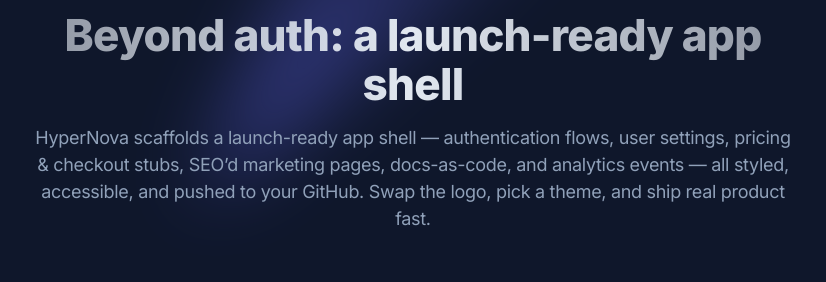
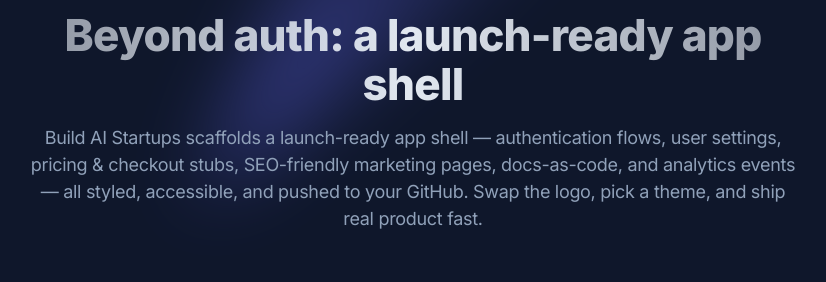
Before and after one commit to buildaistartups/buildaistartups.com, a Next.js app: page / in a window 1280 px wide. Shown: the part 3940-4222 px from the top of the page, without its empty margins (227-1053 px from the left). Built offline with nearby package versions, Linux system fonts and the light colour scheme.

Commit message:
Update features-03.tsx

```diff
--- a/components/features-03.tsx
+++ b/components/features-03.tsx
@@ -6,7 +6,6 @@ import FeatureImg04 from '@/public/images/feature-image-04.png'
 export default function Features03() {
   return (
     <section className="relative">
-
       {/* Blurred shape */}
       <div
         className="absolute top-0 -translate-y-1/4 left-1/2 -translate-x-1/2 blur-2xl opacity-50 pointer-events-none -z-10"
@@ -30,15 +29,14 @@ export default function Features03() {
 
       <div className="max-w-6xl mx-auto px-4 sm:px-6">
         <div className="pt-16 pb-12 md:pt-32 md:pb-20 border-b border-slate-800">
-
           {/* Section header */}
           <div className="max-w-3xl mx-auto text-center pb-12 md:pb-20">
             <h2 className="h2 bg-clip-text text-transparent bg-linear-to-r from-slate-200/60 via-slate-200 to-slate-200/60 pb-4">
               Beyond auth: a launch-ready app shell
             </h2>
             <p className="text-lg text-slate-400">
-              HyperNova scaffolds a launch-ready app shell — authentication flows, user settings, pricing & checkout
-              stubs, SEO’d marketing pages, docs-as-code, and analytics events — all styled, accessible, and pushed to
+              Build AI Startups scaffolds a launch-ready app shell — authentication flows, user settings, pricing &amp; checkout
+              stubs, SEO-friendly marketing pages, docs-as-code, and analytics events — all styled, accessible, and pushed to
               your GitHub. Swap the logo, pick a theme, and ship real product fast.
             </p>
           </div>
@@ -59,14 +57,13 @@ export default function Features03() {
                       src={FeatureImg04}
                       width={768}
                       height={400}
-                      alt="HyperNova launch-ready app shell preview"
+                      alt="Build AI Startups launch-ready app shell preview"
                     />
                   </div>
                 </HighlighterItem>
               </Highlighter>
             </div>
           </div>
-
         </div>
       </div>
     </section>
```
